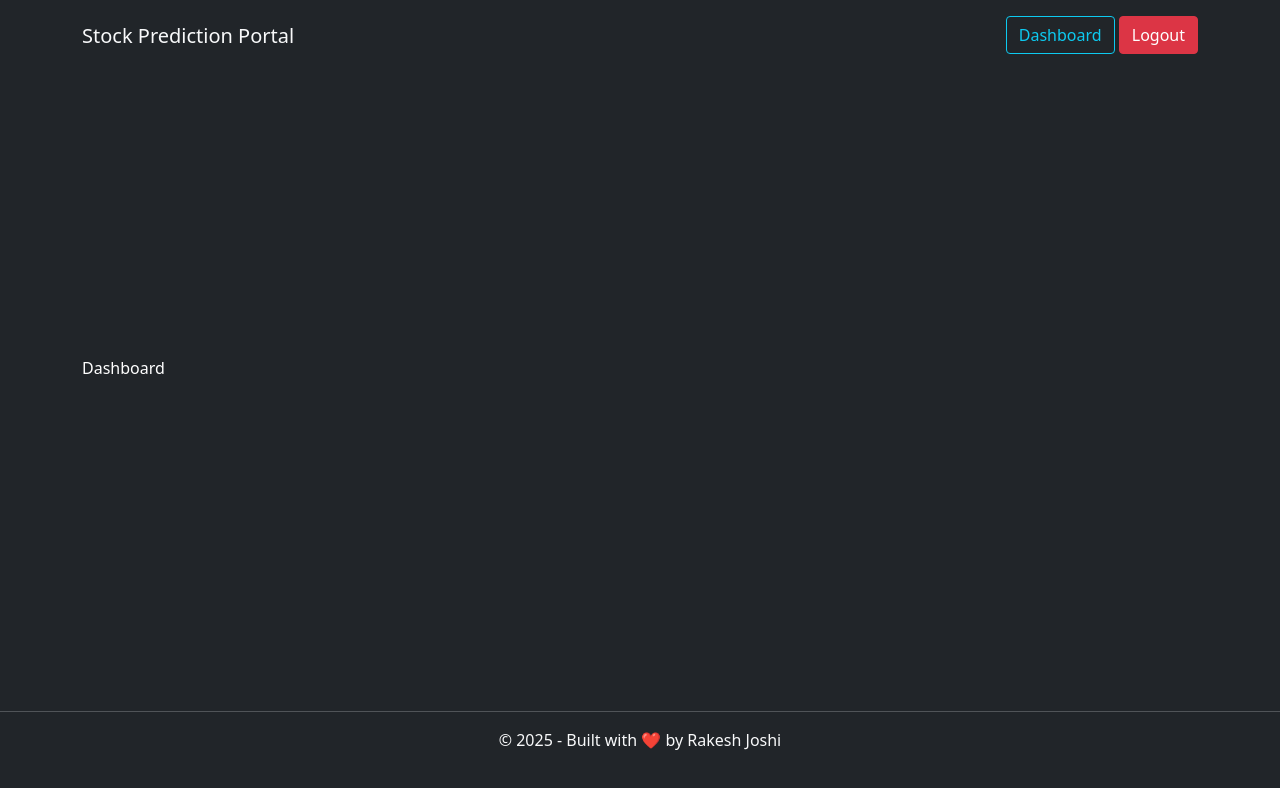
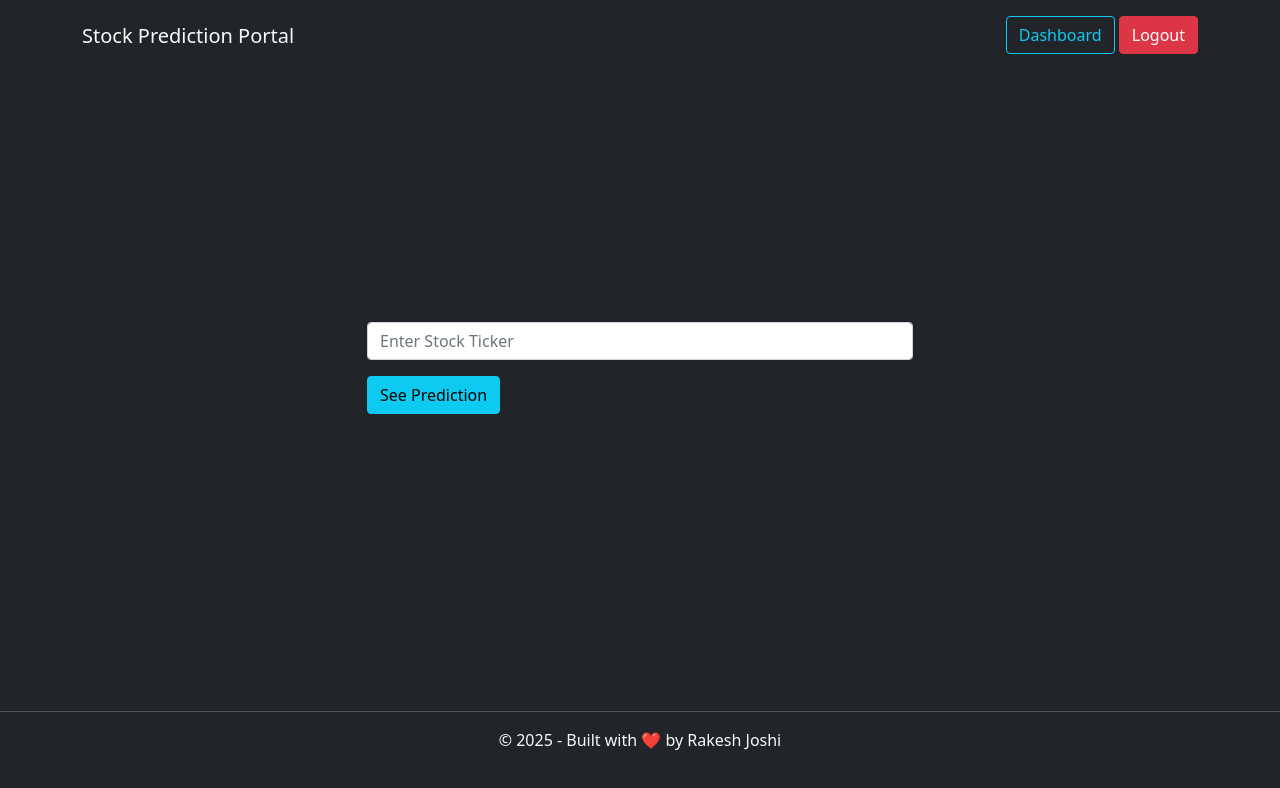
Before and after one commit to rakesh000999/stock-prediction-portal, a React (Vite) app in the folder frontend-react/: page /dashboard in a window 1280 px wide. Shown: the top 788 px of the page. Built offline with nearby package versions, Linux system fonts and the light colour scheme; no server answers; sample sign-in values are in the browser's storage.

Commit message:
accepting stock ticker from react

```diff
--- a/frontend-react/src/axiosInstance.js
+++ b/frontend-react/src/axiosInstance.js
@@ -34,7 +34,7 @@
     // Handle failed responses
     async function(error){
         const originalRequest = error.config;
-        if(error.response.status === 401 &&  !originalRequest._retry){
+        if(error.response.status === 401 &&  !originalRequest.retry){
 
             originalRequest.retry = true;
             const refreshToken = localStorage.getItem('refreshToken');
--- a/frontend-react/src/components/dashboard/Dashboard.jsx
+++ b/frontend-react/src/components/dashboard/Dashboard.jsx
@@ -1,7 +1,9 @@
-import React, { useEffect } from 'react'
+import React, { useEffect, useState } from 'react'
 import axiosInstance from '../../axiosInstance';
 
 const Dashboard = () => {
+
+    const [ticker, setTicker] = useState("");
 
     useEffect(() => {
         const fetchProtectedData = async () => {
@@ -17,8 +19,17 @@
 
     return (
         <>
-            <div className='container text-white'>
-                Dashboard
+            <div className='container'>
+                <div className='row'>
+                    <div className='col-md-6 mx-auto'>
+                        <form>
+                            <input type="text" className='form-control' placeholder='Enter Stock Ticker' onChange={(e) => {
+                                setTicker(e.target.value)
+                            }} required />
+                            <button type='submit' className='btn btn-info mt-3'>See Prediction</button>
+                        </form>
+                    </div>
+                </div>
             </div>
         </>
     )
```
